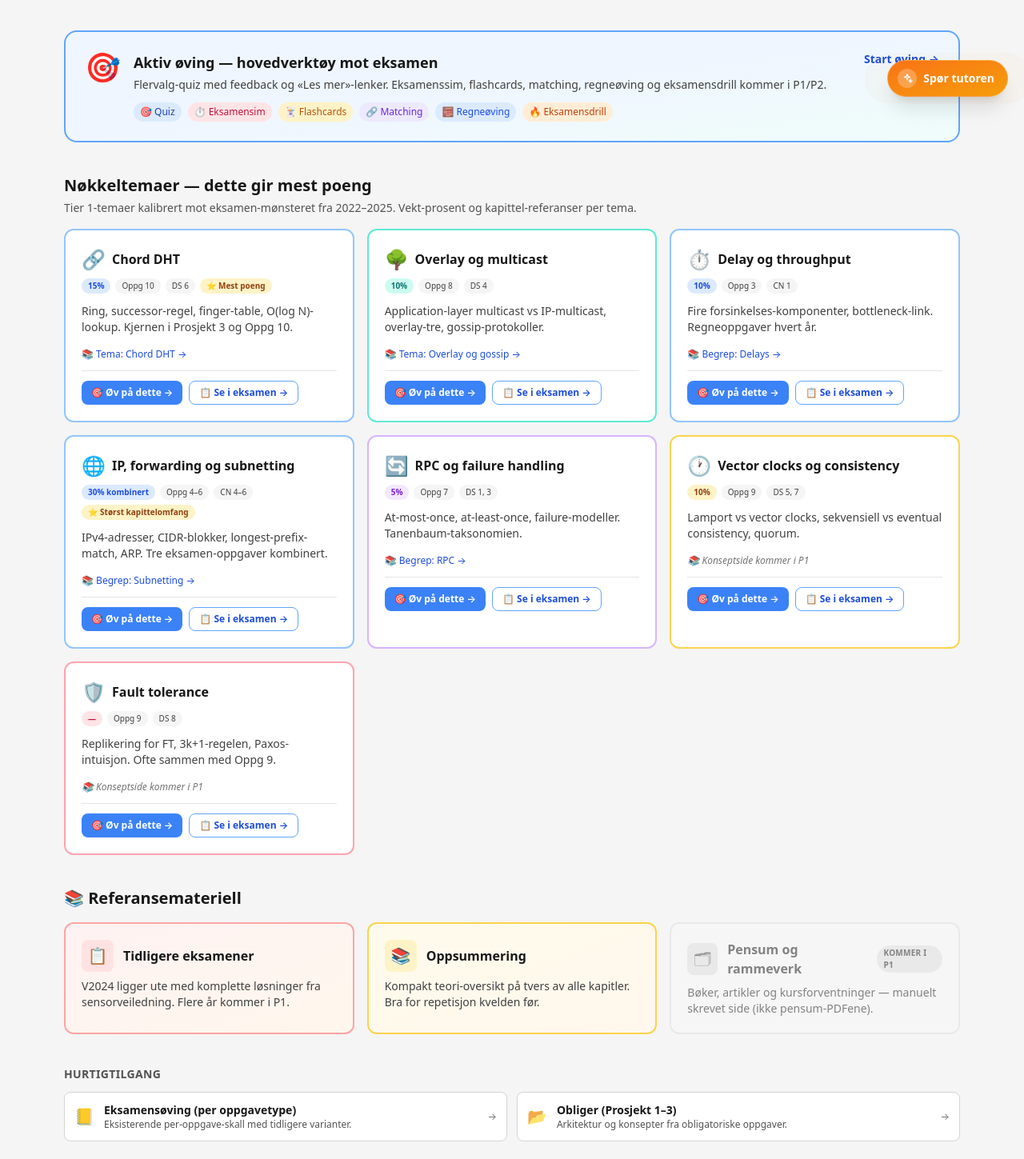
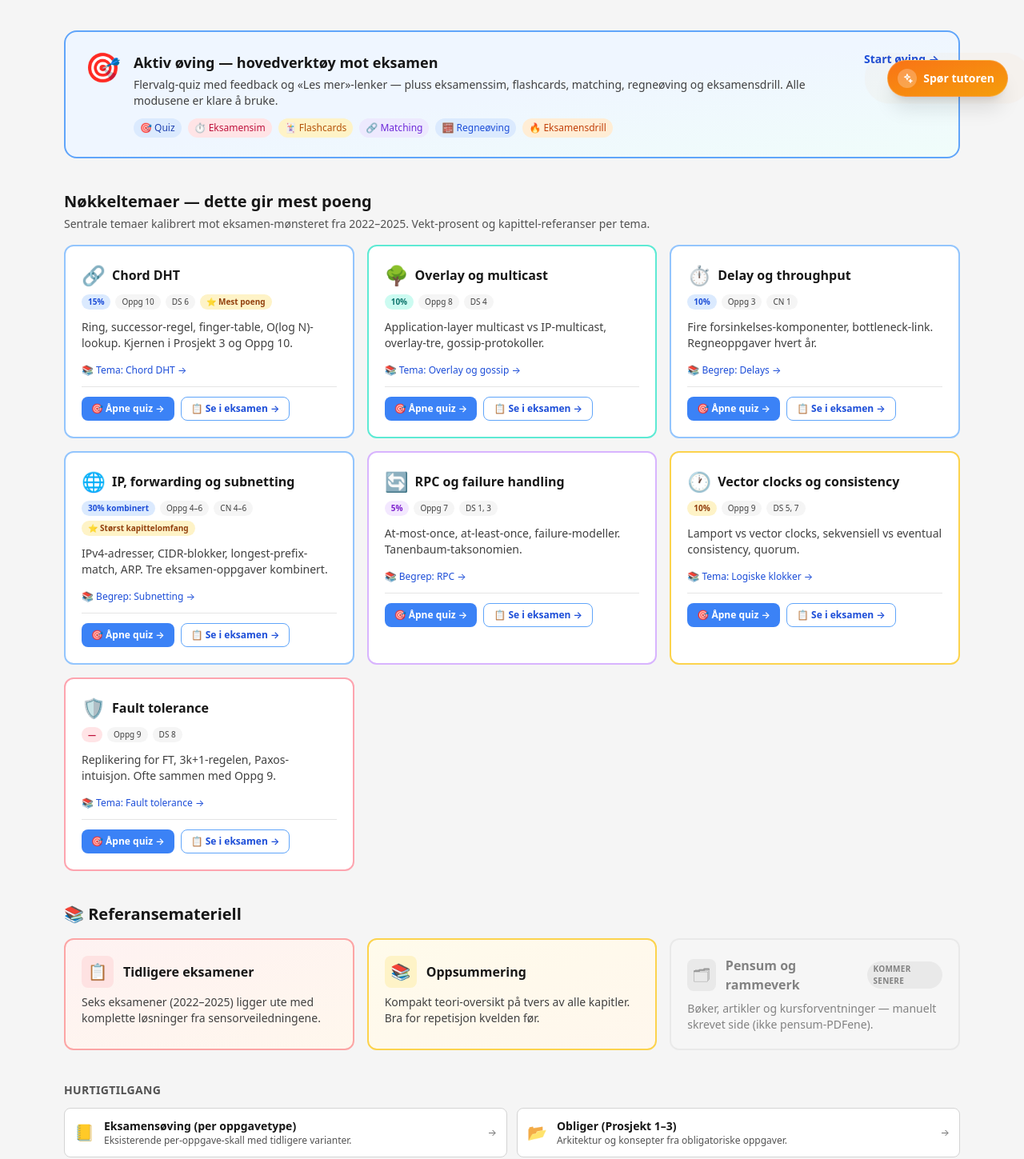
Before and after one commit to h184901/eksamen-prep, a Next.js app: page /dat110 in a window 1280 px wide. Shown: the part 659-2108 px from the top of the page at 80% size. Built offline with nearby package versions, Linux system fonts and the light colour scheme; no server answers.

Commit message:
fix(dat110): clear stale roadmap text and internal terms from UI
Co-Authored-By: Claude Opus 4.7 <noreply@anthropic.com>

```diff
--- a/src/app/dat110/begreper/page.tsx
+++ b/src/app/dat110/begreper/page.tsx
@@ -139,7 +139,7 @@ export default function BegreperPage() {
         Begreper
       </h1>
       <p className="text-neutral-700 dark:text-neutral-200 max-w-2xl mb-2">
-        Alle {total} Tier&nbsp;1-begreper i DAT110 — atomiske konsepter med
+        Alle {total} sentrale begreper i DAT110 — atomiske konsepter med
         utledninger, eksempler og kilder fra forelesningsnotatene. Sortert etter
         tema. Se også{" "}
         <Link
--- a/src/app/dat110/oving/page.tsx
+++ b/src/app/dat110/oving/page.tsx
@@ -168,7 +168,7 @@ function statusBadge(status: ModusCard["status"]) {
   }
   return (
     <span className="inline-flex items-center gap-1 text-[10px] font-bold uppercase tracking-wide px-2 py-0.5 rounded-full bg-neutral-200 dark:bg-neutral-800 text-neutral-600 dark:text-neutral-300">
-      Kommer i {status}
+      Kommer senere
     </span>
   );
 }
--- a/src/app/dat110/page.tsx
+++ b/src/app/dat110/page.tsx
@@ -306,8 +306,8 @@ function AktivOvingBanner() {
             Aktiv øving — hovedverktøy mot eksamen
           </h3>
           <p className="text-sm text-neutral-700 dark:text-neutral-200 mb-3">
-            Flervalg-quiz med feedback og «Les mer»-lenker. Eksamenssim, flashcards,
-            matching, regneøving og eksamensdrill kommer i P1/P2.
+            Flervalg-quiz med feedback og «Les mer»-lenker — pluss eksamenssim,
+            flashcards, matching, regneøving og eksamensdrill. Alle modusene er klare å bruke.
           </p>
           <div className="flex flex-wrap gap-2">
             <span className="text-xs px-2 py-1 rounded-full bg-network-100 dark:bg-network-900/40 text-network-800 dark:text-network-200">
@@ -424,8 +424,8 @@ const NOKKELTEMAER: NokkelTema[] = [
     weight: "10%",
     oppgRef: "Oppg 9",
     chapterTag: "DS 5, 7",
-    conceptHref: null,
-    conceptLabel: "Konseptside kommer i P1",
+    conceptHref: "/dat110/temaer/logical-clocks",
+    conceptLabel: "Tema: Logiske klokker",
     examOppgNumber: 9,
     color: "amber",
   },
@@ -436,8 +436,8 @@ const NOKKELTEMAER: NokkelTema[] = [
     weight: "—",
     oppgRef: "Oppg 9",
     chapterTag: "DS 8",
-    conceptHref: null,
-    conceptLabel: "Konseptside kommer i P1",
+    conceptHref: "/dat110/temaer/fault-tolerance",
+    conceptLabel: "Tema: Fault tolerance",
     examOppgNumber: 9,
     color: "rose",
   },
@@ -460,7 +460,7 @@ function NokkelTemaer() {
           Nøkkeltemaer — dette gir mest poeng
         </h2>
         <p className="text-sm text-neutral-600 dark:text-neutral-300 mt-1">
-          Tier 1-temaer kalibrert mot eksamen-mønsteret fra 2022–2025. Vekt-prosent og kapittel-referanser per tema.
+          Sentrale temaer kalibrert mot eksamen-mønsteret fra 2022–2025. Vekt-prosent og kapittel-referanser per tema.
         </p>
       </div>
       <div className="grid sm:grid-cols-2 lg:grid-cols-3 gap-4">
@@ -528,7 +528,7 @@ function NokkelTemaer() {
                   href="/dat110/oving/quiz"
                   className="inline-flex items-center gap-1 text-xs font-semibold px-3 py-1.5 rounded-lg bg-network-500 hover:bg-network-600 text-white transition-colors"
                 >
-                  🎯 Øv på dette →
+                  🎯 Åpne quiz →
                 </Link>
                 <Link
                   href={`/dat110/eksamen/dat110-eksamen-05-2024#oppg-${t.examOppgNumber}`}
@@ -568,7 +568,7 @@ function ReferanseMateriell() {
             </h3>
           </div>
           <p className="text-sm text-neutral-700 dark:text-neutral-200">
-            V2024 ligger ute med komplette løsninger fra sensorveiledning. Flere år kommer i P1.
+            Seks eksamener (2022–2025) ligger ute med komplette løsninger fra sensorveiledningene.
           </p>
         </Link>
 
@@ -603,7 +603,7 @@ function ReferanseMateriell() {
               Pensum og rammeverk
             </h3>
             <span className="ml-auto inline-flex items-center gap-1 text-[10px] font-bold uppercase tracking-wide px-2 py-0.5 rounded-full bg-neutral-200 dark:bg-neutral-800 text-neutral-600 dark:text-neutral-300">
-              Kommer i P1
+              Kommer senere
             </span>
           </div>
           <p className="text-sm text-neutral-600 dark:text-neutral-300">
--- a/src/app/dat110/temaer/page.tsx
+++ b/src/app/dat110/temaer/page.tsx
@@ -107,7 +107,7 @@ export default function TemaerPage() {
       </h1>
       <p className="text-neutral-700 dark:text-neutral-200 max-w-2xl mb-8">
         Paraply-sider som binder flere begreper sammen rundt et felles tema —
-        motivasjon, sammenhenger og lecture-referanser. {total} Tier&nbsp;1-temaer
+        motivasjon, sammenhenger og lecture-referanser. {total} sentrale temaer
         kalibrert mot eksamen-mønsteret. Klikk et tema for å se utdypning og
         relaterte begreper. Se også{" "}
         <Link
--- a/src/app/page.tsx
+++ b/src/app/page.tsx
@@ -352,7 +352,9 @@ export default async function HomePage() {
       </section>
 
       {/* ───── Footer stripe ───── */}
-      <footer className="border-t border-[var(--card-border)] pt-6 pb-4">
+      {/* pb clears the global floating Tutor-FAB (fixed bottom-5 right-5) so it
+          doesn't cover the fag-nav links. */}
+      <footer className="border-t border-[var(--card-border)] pt-6 pb-4 mb-20 sm:mb-16">
         <div className="flex flex-col sm:flex-row sm:items-center sm:justify-between gap-2 text-xs text-[var(--muted)]">
           <p>
             Bygget for HVL Bergen-eksamen · Lokalt lagret framgang · Ingen tracking
--- a/src/components/dat110/oving/QuizRunner.tsx
+++ b/src/components/dat110/oving/QuizRunner.tsx
@@ -74,6 +74,18 @@ export default function QuizRunner({ allQuestions }: Props) {
     return m;
   }, [allQuestions]);
 
+  // Per-topic × per-source counts so the selector can show the count that
+  // matches the actual filtered pool (topic ∩ source), not just the topic sum.
+  const questionCountByTopicSource = useMemo(() => {
+    const m: Record<string, Record<DAT110QuizSourceKind, number>> = {};
+    for (const q of allQuestions) {
+      const row = m[q.topic] ?? { exam: 0, canvas: 0, generated: 0 };
+      row[sourceKindOf(q.source)] += 1;
+      m[q.topic] = row;
+    }
+    return m;
+  }, [allQuestions]);
+
   const handleStart = (opts: QuizStartOptions) => {
     const topicSet = new Set<VaultTema>(opts.selectedTopics);
     let pool = allQuestions.filter(
@@ -144,6 +156,7 @@ export default function QuizRunner({ allQuestions }: Props) {
       <TopicSelector
         questionCountByTopic={questionCountByTopic}
         questionCountBySource={questionCountBySource}
+        questionCountByTopicSource={questionCountByTopicSource}
         onStart={handleStart}
       />
     );
--- a/src/data/dat110-vault/exams/dat110-eksamen-01-2024.json
+++ b/src/data/dat110-vault/exams/dat110-eksamen-01-2024.json
@@ -185,7 +185,7 @@
         { "slug": "eksamen/dat110-eksamen-01-2024-sensorveiledning", "title": "DAT110 Eksamen — januar 2024 Sensorveiledning", "role": "sensor-source", "visibility": "public" }
       ],
       "relatedExamPatterns": [],
-      "figureNote": "Refererer til prosjekt 2 (publish-subscribe broker). Project 2 README ligger lokalt som dat110-project2-mom-readme. Ingen learnMoreLinks ennå — egen pub-sub concept-side er P1-kandidat."
+      "figureNote": "Refererer til Prosjekt 2 (publish-subscribe broker)."
     },
     {
       "number": 3,
--- a/src/data/dat110-vault/exams/dat110-eksamen-05-2024.json
+++ b/src/data/dat110-vault/exams/dat110-eksamen-05-2024.json
@@ -263,7 +263,6 @@
         { "slug": "dat110-eksamen-05-2024-sensorveiledning", "title": "Sensorveiledning mai 2024", "role": "exam-sensorveiledning", "visibility": "public", "pageOrSection": "Oppgave 4" }
       ],
       "relatedExamPatterns": [],
-      "figureNote": "P0a har ikke ennå en concept-side for tcp-ip-stack, så learnMoreLinks er tomme for denne oppgaven. Konsept-side tcp-ip-stack er P1-kandidat.",
       "subquestions": [
         {
           "letter": "a",
@@ -309,7 +308,7 @@
       "topic": "10-network-layer",
       "conceptSlugs": [],
       "prompt": "Nettverket har 4 rutere (R1, R2, R3, R4) med link-kostnader (1, 2, 5, 8). Spørsmål om distance-vector (Bellman-Ford) routing.",
-      "figureNote": "Original PDF viser nettverksgraf med kantvekter. Vekter brukt: R1–R2 = 1, R1–R3 = 8, R2–R3 = 2, R2–R4 = 1, R3–R4 = 5 (utledet fra sensorens svar). P0a har ikke concept-side for routing-algorithms — learnMoreLinks er tomme.",
+      "figureNote": "Original PDF viser nettverksgraf med kantvekter. Vekter brukt: R1–R2 = 1, R1–R3 = 8, R2–R3 = 2, R2–R4 = 1, R3–R4 = 5 (utledet fra sensorens svar).",
       "learnMoreLinks": [],
       "sourceRefs": [
         { "slug": "dat110-eksamen-05-2024", "title": "DAT110 Eksamen mai 2024", "role": "exam", "visibility": "public", "pageOrSection": "Oppgave 5" },
@@ -514,7 +513,6 @@
       "topic": "08-consistency-replication",
       "conceptSlugs": ["rpc", "distribution-transparency"],
       "prompt": "Tre delspørsmål: (a) replication-arrangement i feiltolerante grupper, (b) RPC lost-request håndtering, (c) vektorklokker.",
-      "figureNote": "P0a har ikke concept-side for replication-strategies, vector-clocks eller failure-handling. learnMoreLinks dekker delvis (rpc for lost-request, distribution-transparency for fault-recovery). Andre konsepter er P1-kandidater.",
       "learnMoreLinks": [
         { "label": "Les mer: RPC (lost-request semantics)", "href": "/dat110/begreper/rpc", "kind": "concept", "slug": "rpc" },
         { "label": "Les mer: Distribution transparency", "href": "/dat110/begreper/distribution-transparency", "kind": "concept", "slug": "distribution-transparency" }
```
Also changed, not shown: src/app/dat110/eksamen/page.tsx (+0 -25 lines), src/components/dat110/oving/TopicSelector.tsx (+17 -7 lines).
